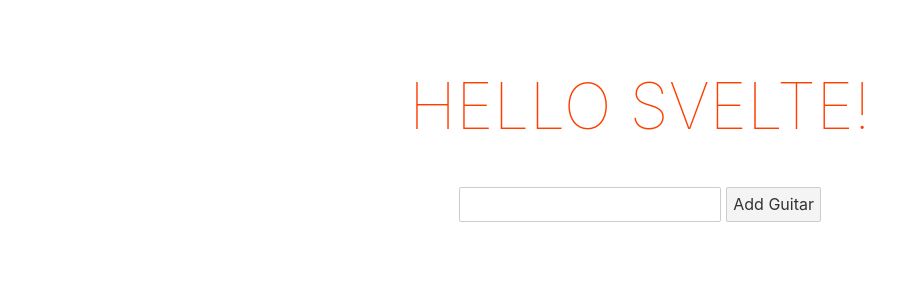
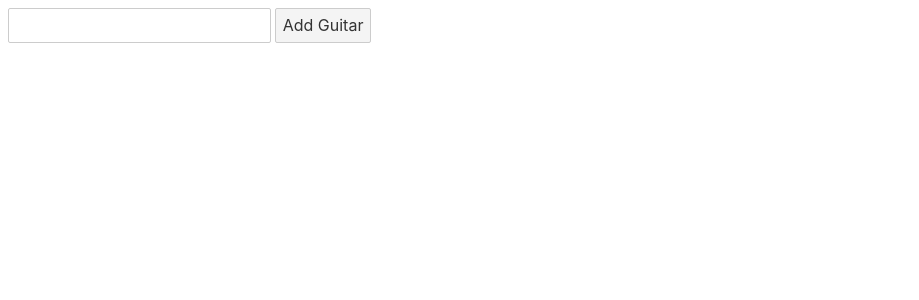
Before and after one commit to mr0a/Svelte_Intro, a Svelte app: page / in a window 1280 px wide. Shown: the top 300 px of the page, without its empty margins (0-919 px from the left). Built offline with nearby package versions, Linux system fonts and the light colour scheme.

Commit message:
Creating and dispatching custom events

```diff
--- a/src/App.svelte
+++ b/src/App.svelte
@@ -5,19 +5,19 @@
 </script>
 
 <style>
-  main {
+  /* main {
     text-align: center;
     padding: 1em;
     max-width: 240px;
     margin: 0 auto;
-  }
+  } */
 
-  h1 {
+  /* h1 {
     color: #ff3e00;
     text-transform: uppercase;
     font-size: 4em;
     font-weight: 100;
-  }
+  } */
 
   @media (min-width: 640px) {
     main {
@@ -27,11 +27,14 @@
 </style>
 
 <main>
-  <h1>Hello {name}!</h1>
+  <!-- <h1>Hello {name}!</h1> -->
   <!-- <p>
     Visit the <a href="https://svelte.dev/tutorial">Svelte tutorial</a> to learn
     how to build Svelte apps.
   </p> -->
   <!-- <HelloForm /> -->
-  <ManualList />
+  <ManualList on:new-item={
+    // Function can also be passed instead
+    event => console.log(`New item ${event.detail.value}`)
+  } />
 </main>
--- a/src/components/ManualList.svelte
+++ b/src/components/ManualList.svelte
@@ -12,15 +12,20 @@
 </ul>
 
 <script>
+    import { createEventDispatcher } from 'svelte';
+    let dispatch = createEventDispatcher();
     let guitarInput = '';
     let guitars = [];
     let inputElement;
 
     function addGuitar(){
-        // guitars.push(guitarInput);
-        // Trigger activity on a variable with assignment
-        // guitars = guitars;
+        // Dispatch a custom event
+        dispatch('new-item', {
+            value: guitarInput,
+        })
+
         guitars = [...guitars, guitarInput] // Reassigning with new value to trigger update
+
         guitarInput = ''
         inputElement.focus() // Bring back focus to input after submit
     }
```
